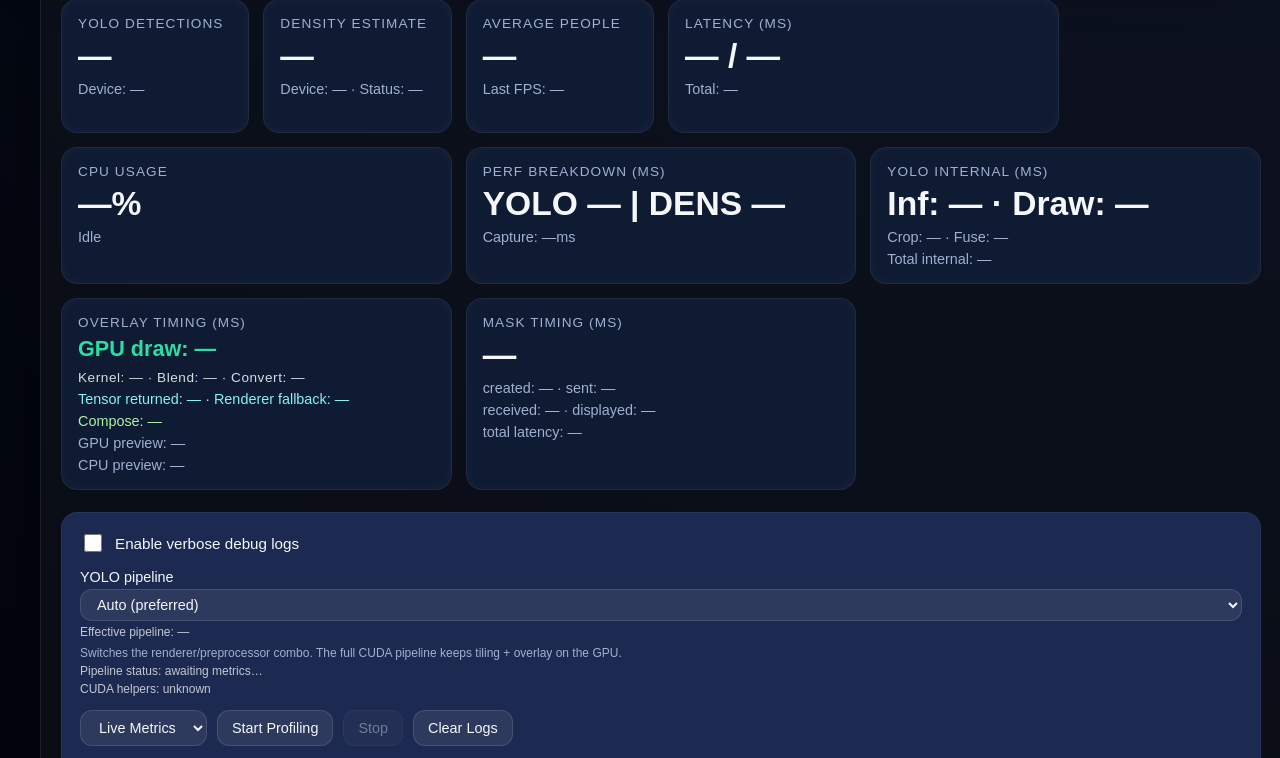
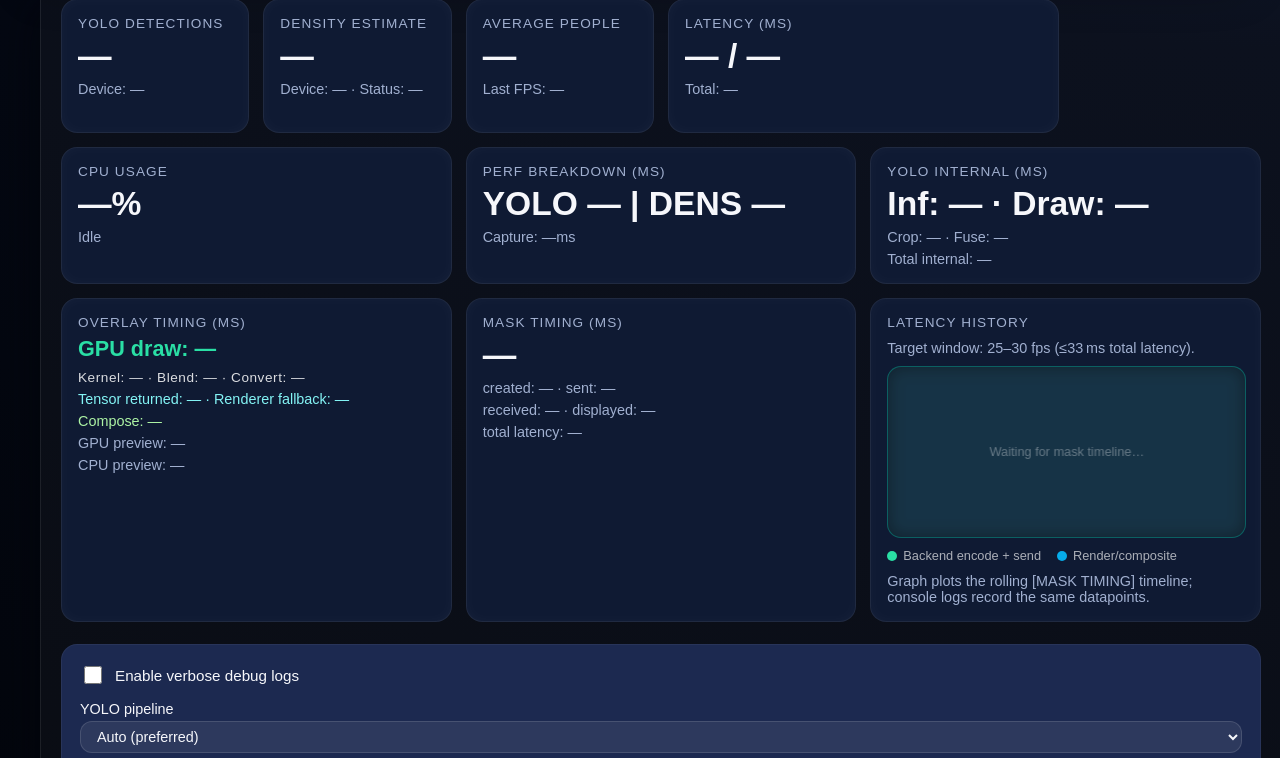
Before and after one commit to Nutz95/PeopleCounter, a Flask app: template templates/index.html in a window 1280 px wide. Shown: the part 1207-1965 px from the top of the page. Run offline with Flask 3, Linux system fonts and the light colour scheme; the template is opened without the code that fills it, so the values that code supplies are empty.

Commit message:
feat: Ajouter un graphique de latence et améliorer la gestion des métriques de performance

```diff
--- a/static/css/app.css
+++ b/static/css/app.css
@@ -219,6 +219,48 @@ main.page-column {
 
 .metric-card.wide {
   grid-column: span 2;
+}
+
+.latency-graph-card {
+  gap: 10px;
+}
+
+.latency-graph-card canvas {
+  width: 100%;
+  height: 170px;
+  border-radius: 14px;
+  background: rgba(6, 255, 203, 0.08);
+  border: 1px solid rgba(6, 255, 203, 0.25);
+  box-shadow: inset 0 0 16px rgba(0, 0, 0, 0.45);
+}
+
+.latency-legend {
+  display: flex;
+  gap: 16px;
+  font-size: 0.8rem;
+  color: rgba(255, 255, 255, 0.65);
+  flex-wrap: wrap;
+}
+
+.latency-legend span {
+  display: flex;
+  align-items: center;
+  gap: 6px;
+}
+
+.legend-dot {
+  width: 10px;
+  height: 10px;
+  border-radius: 999px;
+  display: inline-block;
+}
+
+.legend-dot.backend {
+  background: var(--accent);
+}
+
+.legend-dot.render {
+  background: rgba(6, 189, 255, 0.9);
 }
 
 .overlay-timing-card .metric-value--overlay {
@@ -537,4 +579,8 @@ a {
   .video-graph canvas {
     height: 140px;
   }
+
+  .latency-graph-card canvas {
+    height: 140px;
+  }
 }
--- a/static/js/app.js
+++ b/static/js/app.js
@@ -46,6 +46,8 @@ const maskOverlay = document.getElementById('maskOverlay');
 const maskToggle = document.getElementById('maskToggle');
 const videoStream = document.getElementById('videoStream');
 const maskCtx = maskOverlay ? maskOverlay.getContext('2d') : null;
+const maskLatencyChart = document.getElementById('maskLatencyChart');
+const maskLatencyCtx = maskLatencyChart ? maskLatencyChart.getContext('2d') : null;
 const metricsInterval = 1100;
 const METRICS_MIN_INTERVAL = 100;
 let metricsTimer = null;
@@ -56,6 +58,10 @@ let maskRenderToken = 0;
 let lastMaskTiming = { created: null, sent: null, latency: null };
 let maskReceivedIso = null;
 let maskDisplayedIso = null;
+const maskLatencyHistory = [];
+const MAX_MASK_LATENCY_SAMPLES = 36;
+const FPS_TARGET_HIGH_MS = 1000 / 30;
+const FPS_TARGET_LOW_MS = 1000 / 25;
 
 function updateMaskButton(enabled) {
   if (!maskToggle) {
@@ -128,6 +134,130 @@ function computeDisplayLatency() {
     return null;
   }
   return displayedTs - createdTs;
+}
+
+function recordMaskLatencySample() {
+  const createdTs = lastMaskTiming.created ? Date.parse(lastMaskTiming.created) : NaN;
+  const sentTs = lastMaskTiming.sent ? Date.parse(lastMaskTiming.sent) : NaN;
+  const receivedTs = maskReceivedIso ? Date.parse(maskReceivedIso) : NaN;
+  const displayedTs = maskDisplayedIso ? Date.parse(maskDisplayedIso) : NaN;
+  if (!Number.isFinite(createdTs) || !Number.isFinite(sentTs)) {
+    return;
+  }
+  const sendLatency = Math.max(0, sentTs - createdTs);
+  const backendLatency = (typeof lastMaskTiming.latency === 'number' && Number.isFinite(lastMaskTiming.latency))
+    ? lastMaskTiming.latency
+    : sendLatency;
+  const renderLatency = Number.isFinite(displayedTs) && Number.isFinite(receivedTs)
+    ? Math.max(0, displayedTs - receivedTs)
+    : null;
+  const totalLatency = Number.isFinite(displayedTs)
+    ? Math.max(0, displayedTs - createdTs)
+    : null;
+  maskLatencyHistory.push({
+    backend: backendLatency,
+    render: renderLatency,
+    total: totalLatency,
+    payload: sendLatency,
+  });
+  if (maskLatencyHistory.length > MAX_MASK_LATENCY_SAMPLES) {
+    maskLatencyHistory.shift();
+  }
+  drawMaskLatencyGraph();
+}
+
+function drawMaskLatencyGraph() {
+  if (!maskLatencyChart || !maskLatencyCtx) {
+    return;
+  }
+  const bounds = maskLatencyChart.getBoundingClientRect();
+  const width = bounds.width;
+  const height = bounds.height;
+  if (width <= 0 || height <= 0) {
+    return;
+  }
+  const dpr = window.devicePixelRatio || 1;
+  maskLatencyChart.width = width * dpr;
+  maskLatencyChart.height = height * dpr;
+  maskLatencyCtx.setTransform(dpr, 0, 0, dpr, 0, 0);
+  maskLatencyCtx.clearRect(0, 0, width, height);
+  if (!maskLatencyHistory.length) {
+    maskLatencyCtx.fillStyle = 'rgba(255, 255, 255, 0.04)';
+    maskLatencyCtx.fillRect(0, 0, width, height);
+    maskLatencyCtx.fillStyle = 'rgba(255, 255, 255, 0.35)';
+    maskLatencyCtx.font = '0.8rem "Space Grotesk", "Poppins", sans-serif';
+    maskLatencyCtx.textAlign = 'center';
+    maskLatencyCtx.fillText('Waiting for mask timeline…', width / 2, height / 2 + 4);
+    return;
+  }
+  const accentColor = (getComputedStyle(document.documentElement).getPropertyValue('--accent') || '#2adfa5').trim() || '#2adfa5';
+  const renderColor = 'rgba(6, 189, 255, 0.95)';
+  const flattened = maskLatencyHistory.flatMap((sample) => [
+    Number(sample.backend) || 0,
+    Number(sample.render) || 0,
+    Number(sample.total) || 0,
+  ]);
+  const maxSample = Math.max(...flattened, FPS_TARGET_LOW_MS, FPS_TARGET_HIGH_MS);
+  const scaleMax = Math.max(maxSample * 1.1, FPS_TARGET_LOW_MS + 10, 12);
+  const steps = Math.max(maskLatencyHistory.length - 1, 1);
+  const stepX = width / steps;
+  const clampY = (value) => height - ((value / scaleMax) * (height - 24)) - 12;
+  maskLatencyCtx.strokeStyle = 'rgba(255, 255, 255, 0.08)';
+  maskLatencyCtx.lineWidth = 1;
+  for (let idx = 1; idx < 4; idx += 1) {
+    const y = (height / 4) * idx;
+    maskLatencyCtx.beginPath();
+    maskLatencyCtx.moveTo(0, y);
+    maskLatencyCtx.lineTo(width, y);
+    maskLatencyCtx.stroke();
+  }
+  const targetLines = [
+    { value: FPS_TARGET_HIGH_MS, label: '30 fps', color: 'rgba(255, 255, 255, 0.45)' },
+    { value: FPS_TARGET_LOW_MS, label: '25 fps', color: 'rgba(255, 255, 255, 0.25)' },
+  ];
+  maskLatencyCtx.save();
+  maskLatencyCtx.setLineDash([5, 4]);
+  maskLatencyCtx.lineWidth = 1;
+  targetLines.forEach(({ value, label, color }) => {
+    const y = clampY(value);
+    maskLatencyCtx.strokeStyle = color;
+    maskLatencyCtx.beginPath();
+    maskLatencyCtx.moveTo(0, y);
+    maskLatencyCtx.lineTo(width, y);
+    maskLatencyCtx.stroke();
+    maskLatencyCtx.fillStyle = color;
+    maskLatencyCtx.textAlign = 'right';
+    maskLatencyCtx.textBaseline = 'bottom';
+    maskLatencyCtx.font = '0.7rem "Space Grotesk", sans-serif';
+    maskLatencyCtx.fillText(label, width - 6, y - 4);
+  });
+  maskLatencyCtx.restore();
+  const drawSeries = (key, color, lineWidth) => {
+    let started = false;
+    maskLatencyCtx.beginPath();
+    maskLatencyCtx.lineWidth = lineWidth;
+    maskLatencyCtx.strokeStyle = color;
+    maskLatencyHistory.forEach((sample, idx) => {
+      const value = Number(sample[key]);
+      if (!Number.isFinite(value)) {
+        started = false;
+        return;
+      }
+      const x = idx * stepX;
+      const y = clampY(value);
+      if (!started) {
+        maskLatencyCtx.moveTo(x, y);
+        started = true;
+        return;
+      }
+      maskLatencyCtx.lineTo(x, y);
+    });
+    if (started) {
+      maskLatencyCtx.stroke();
+    }
+  };
+  drawSeries('backend', accentColor, 2.4);
+  drawSeries('render', renderColor, 1.6);
 }
 
 function getMaskDisplayGeometry(payload) {
@@ -221,6 +351,7 @@ function renderMaskOverlay() {
     maskCtx.fillRect(0, 0, width, height);
     maskCtx.restore();
     maskDisplayedIso = new Date().toISOString();
+    recordMaskLatencySample();
     updateMaskTimingCard();
   };
   img.onerror = () => {
@@ -396,6 +527,7 @@ if (videoStream) {
 window.addEventListener('resize', () => {
   syncMaskCanvasSize();
   renderMaskOverlay();
+  drawMaskLatencyGraph();
 });
 
 async function refreshMetrics() {
@@ -611,5 +743,6 @@ window.addEventListener('keydown', (event) => {
 document.addEventListener('DOMContentLoaded', () => {
   syncMaskCanvasSize();
   renderMaskOverlay();
+  drawMaskLatencyGraph();
   refreshMetrics();
 });
--- a/templates/index.html
+++ b/templates/index.html
@@ -118,6 +118,16 @@
           <div class="metric-footnote" id="maskTimingExtra">received: — · displayed: —</div>
           <div class="metric-footnote" id="maskTimingTotal">total latency: —</div>
         </article>
+        <article class="metric-card wide latency-graph-card">
+          <div class="metric-title">Latency history</div>
+          <div class="metric-footnote">Target window: 25–30 fps (≤33 ms total latency).</div>
+          <canvas id="maskLatencyChart" width="540" height="170"></canvas>
+          <div class="latency-legend">
+            <span><span class="legend-dot backend"></span>Backend encode + send</span>
+            <span><span class="legend-dot render"></span>Render/composite</span>
+          </div>
+          <div class="metric-footnote">Graph plots the rolling [MASK TIMING] timeline; console logs record the same datapoints.</div>
+        </article>
       </div>
       <div class="control-group">
         <label class="toggle">
```
Also changed, not shown: camera_app_pipeline.py (+10 -16 lines), plans/mask_overlay_roadmap.md (+1 -0 lines), plans/mask_timing-plan.md (+2 -3 lines), plans/performance-latency-plan.md (+4 -0 lines), README.md, README_ARCHITECTURE.md, README_PARAMETERS.md, 1 other file.
